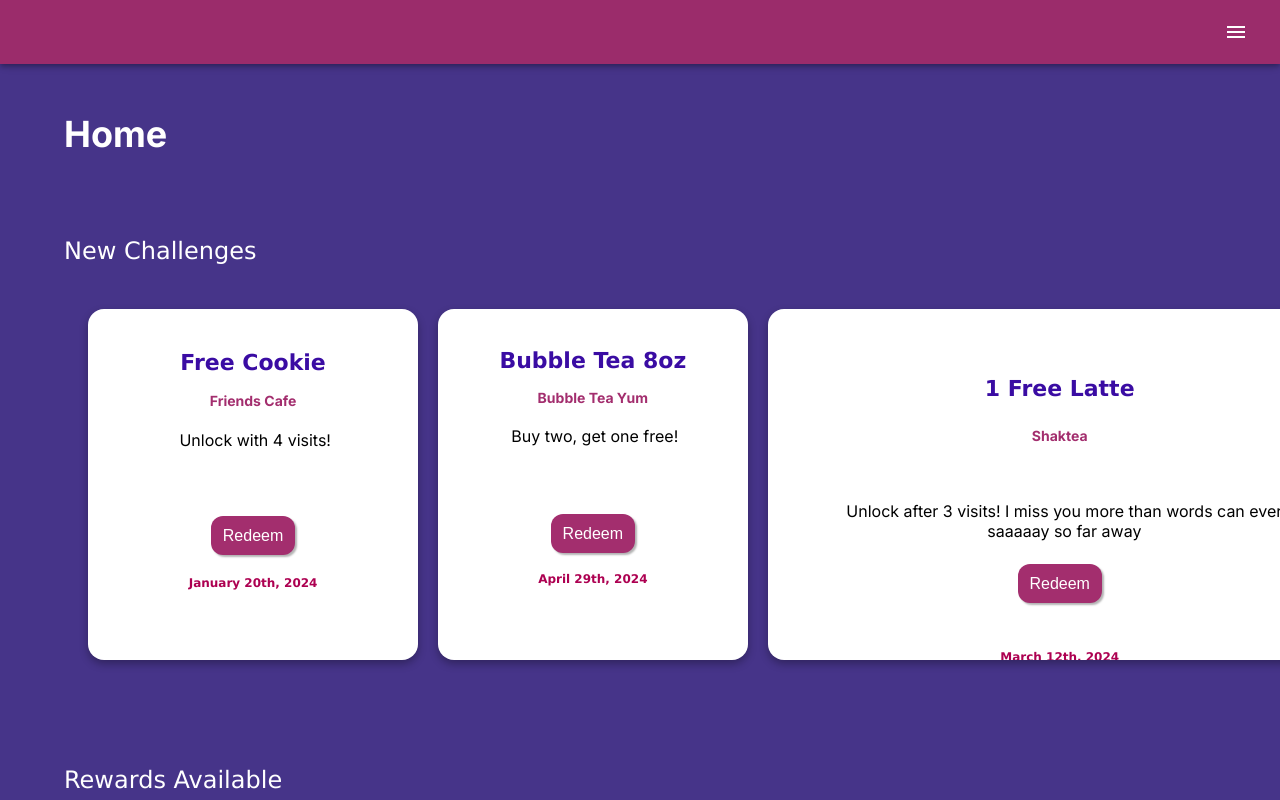
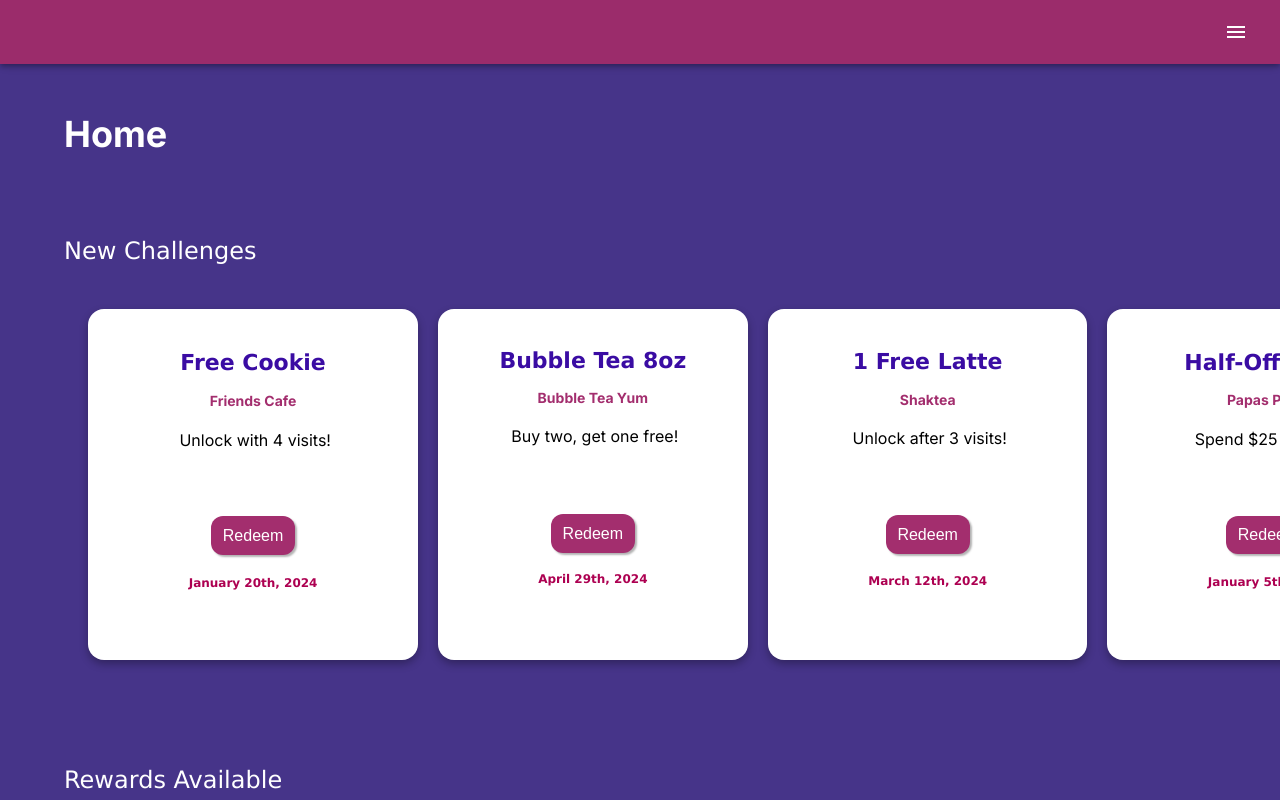
Before and after one commit to sxngie/Rewwardy, a Next.js app: page /dashboard in a window 1280 px wide. Shown: the top 800 px of the page. Built offline with nearby package versions, Linux system fonts and the light colour scheme.

Commit message:
Deleting text used for texting [nit]

```diff
--- a/pages/dashboard.js
+++ b/pages/dashboard.js
@@ -51,7 +51,7 @@ export default function Home() {
                         <div className={styles.scrollableContainer}>
                             <CardEntity title='Free Cookie' businessName='Friends Cafe' description='Unlock with 4 visits!' expDate='January 20th, 2024'></CardEntity>
                             <CardEntity title='Bubble Tea 8oz' businessName='Bubble Tea Yum' description='Buy two, get one free!' expDate='April 29th, 2024'></CardEntity>
-                            <CardEntity title='1 Free Latte' businessName='Shaktea' description='Unlock after 3 visits! I miss you more than words can ever saaaaay so far away' expDate='March 12th, 2024'></CardEntity>
+                            <CardEntity title='1 Free Latte' businessName='Shaktea' description='Unlock after 3 visits!' expDate='March 12th, 2024'></CardEntity>
                             <CardEntity title='Half-Off Pizza' businessName='Papas Pizza' description='Spend $25 or more.' expDate='January 5th, 2024'></CardEntity>
                             <CardEntity title='Sweet Treat' businessName='Twin Rolls' description='Unlock after 8 visits!' expDate='February 10th, 2024'></CardEntity>
                         </div>
```
